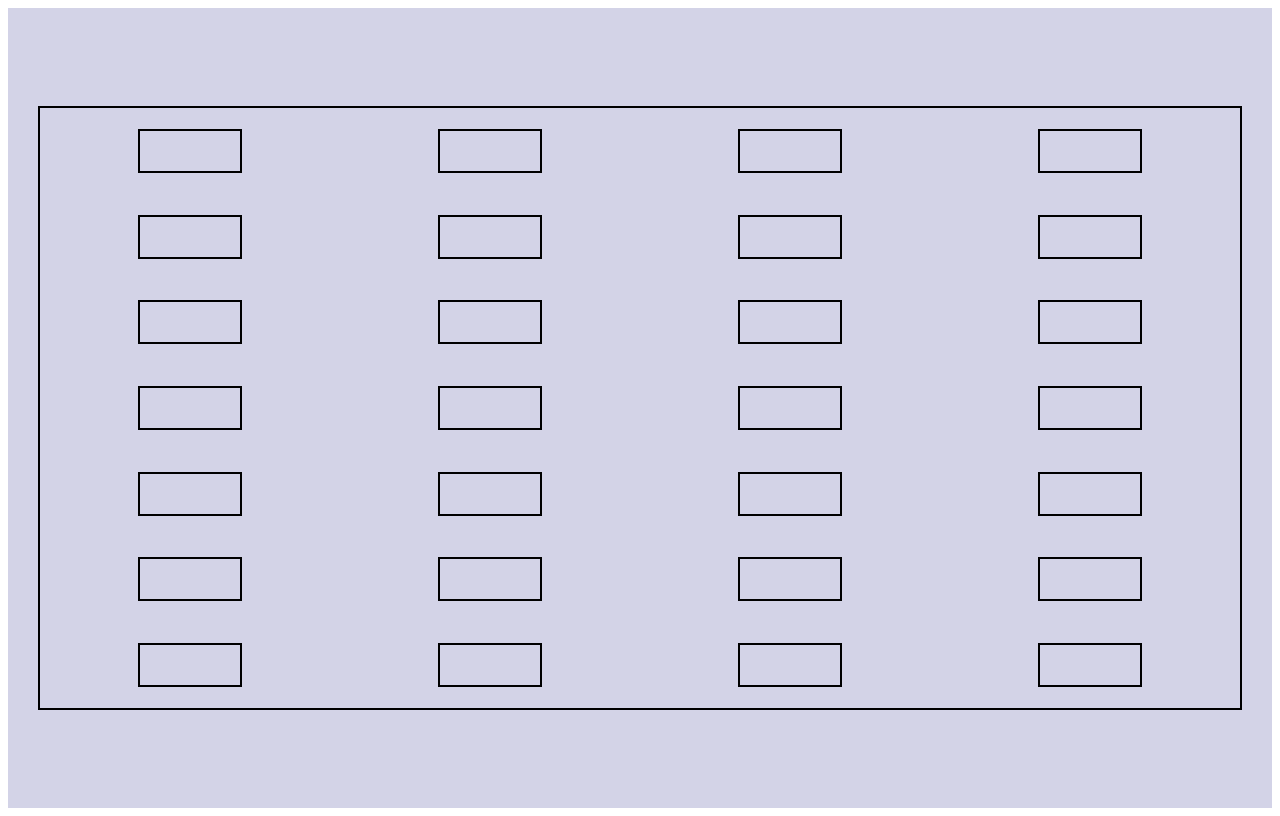
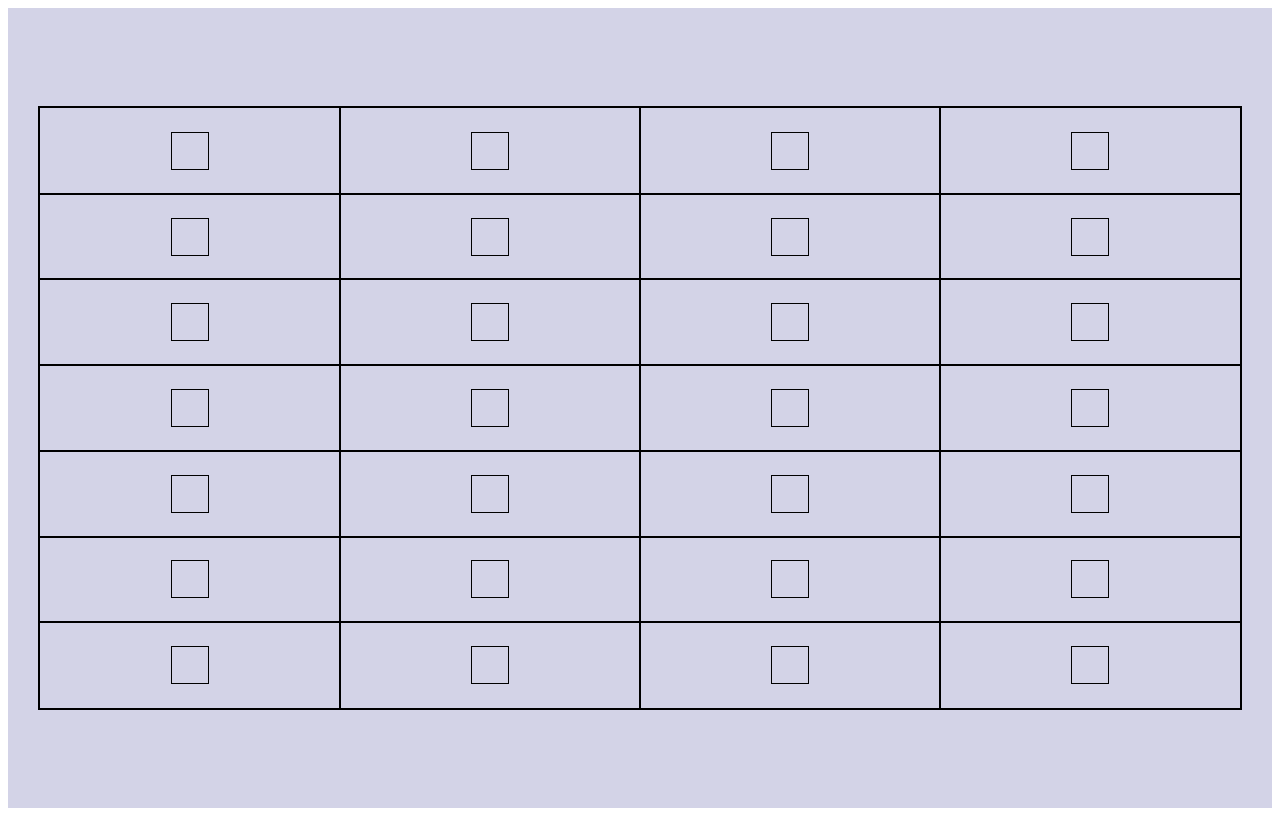
Before and after one commit to ddfilipov/css-arrows, a plain HTML site: page index.html in a window 1280 px wide. Drawn offline with Linux system fonts and the light colour scheme.

Commit message:
added centered squares now

```diff
--- a/index.css
+++ b/index.css
@@ -19,7 +19,16 @@
 }
 
 .rectangles {
-    border: 2px solid black;
-    height: 40px;
-    width: 100px;
+    display: flex;
+    place-items: center;
+    place-content: center;
+    border: 1px solid black;
+    height: 100%;
+    width: 100%;
 }
+
+.squares {
+    border: 1px solid black;
+    height: 36px;
+    width: 36px;
+}
--- a/index.html
+++ b/index.html
@@ -10,34 +10,90 @@
     <body>
         <div class="container">
             <div class="main-grid">
-                <div class="rectangles"></div>
-                <div class="rectangles"></div>
-                <div class="rectangles"></div>
-                <div class="rectangles"></div>
-                <div class="rectangles"></div>
-                <div class="rectangles"></div>
-                <div class="rectangles"></div>
-                <div class="rectangles"></div>
-                <div class="rectangles"></div>
-                <div class="rectangles"></div>
-                <div class="rectangles"></div>
-                <div class="rectangles"></div>
-                <div class="rectangles"></div>
-                <div class="rectangles"></div>
-                <div class="rectangles"></div>
-                <div class="rectangles"></div>
-                <div class="rectangles"></div>
-                <div class="rectangles"></div>
-                <div class="rectangles"></div>
-                <div class="rectangles"></div>
-                <div class="rectangles"></div>
-                <div class="rectangles"></div>
-                <div class="rectangles"></div>
-                <div class="rectangles"></div>
-                <div class="rectangles"></div>
-                <div class="rectangles"></div>
-                <div class="rectangles"></div>
-                <div class="rectangles"></div>
+                <div class="rectangles">
+                    <div class="squares"></div>
+                </div>
+                <div class="rectangles">
+                    <div class="squares"></div>
+                </div>
+                <div class="rectangles">
+                    <div class="squares"></div>
+                </div>
+                <div class="rectangles">
+                    <div class="squares"></div>
+                </div>
+                <div class="rectangles">
+                    <div class="squares"></div>
+                </div>
+                <div class="rectangles">
+                    <div class="squares"></div>
+                </div>
+                <div class="rectangles">
+                    <div class="squares"></div>
+                </div>
+                <div class="rectangles">
+                    <div class="squares"></div>
+                </div>
+                <div class="rectangles">
+                    <div class="squares"></div>
+                </div>
+                <div class="rectangles">
+                    <div class="squares"></div>
+                </div>
+                <div class="rectangles">
+                    <div class="squares"></div>
+                </div>
+                <div class="rectangles">
+                    <div class="squares"></div>
+                </div>
+                <div class="rectangles">
+                    <div class="squares"></div>
+                </div>
+                <div class="rectangles">
+                    <div class="squares"></div>
+                </div>
+                <div class="rectangles">
+                    <div class="squares"></div>
+                </div>
+                <div class="rectangles">
+                    <div class="squares"></div>
+                </div>
+                <div class="rectangles">
+                    <div class="squares"></div>
+                </div>
+                <div class="rectangles">
+                    <div class="squares"></div>
+                </div>
+                <div class="rectangles">
+                    <div class="squares"></div>
+                </div>
+                <div class="rectangles">
+                    <div class="squares"></div>
+                </div>
+                <div class="rectangles">
+                    <div class="squares"></div>
+                </div>
+                <div class="rectangles">
+                    <div class="squares"></div>
+                </div>
+                <div class="rectangles">
+                    <div class="squares"></div>
+                </div>
+                <div class="rectangles">
+                    <div class="squares"></div>
+                </div>
+                <div class="rectangles">
+                    <div class="squares"></div>
+                </div>
+                <div class="rectangles">
+                    <div class="squares"></div>
+                </div>
+                <div class="rectangles">
+                    <div class="squares"></div>
+                </div>
+                <div class="rectangles">
+                    <div class="squares"></div>
+                </div>
             </div>
         </div>
     </body>
```
